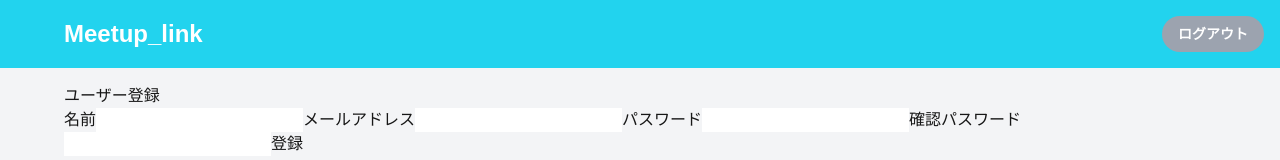
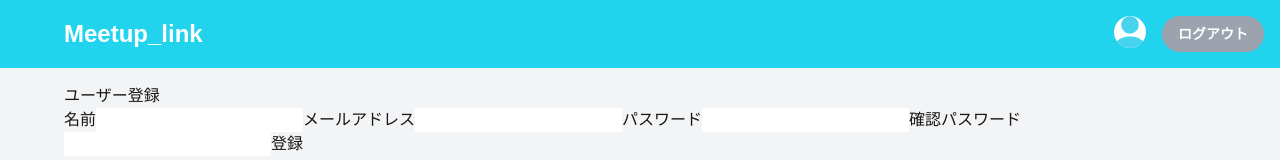
Before and after one commit to kai-phoenix/meetup_link, a Next.js app in the folder frontend/: page /register in a window 1280 px wide. Shown: the top 160 px of the page. Built offline with nearby package versions, Linux system fonts and the light colour scheme.

Commit message:
[add]ユーザープロフィールへの遷移を実装
ユーザープロフィールへの遷移を実装

```diff
--- /dev/null
+++ b/frontend/app/components/ProfileImageLink.tsx
@@ -0,0 +1,13 @@
+'use client';
+
+import { useRouter } from "next/navigation";
+
+export function ProfileImageLink() {
+    const router = useRouter();
+    const handleImageClick = () => {
+        router.push("/profile");
+    }
+    return (
+        <img src = "/profile.png" className = "w-8 h-8 rounded-full bg-white bg-content" onClick = {handleImageClick} />
+    )
+}
--- a/frontend/app/layout.tsx
+++ b/frontend/app/layout.tsx
@@ -2,6 +2,7 @@ import type { Metadata } from "next";
 import { Geist, Geist_Mono } from "next/font/google";
 import "./globals.css";
 import { LogoutButton } from "./components/LogoutButton";
+import { ProfileImageLink } from "./components/ProfileImageLink";
 
 const geistSans = Geist({
   variable: "--font-geist-sans",
@@ -30,7 +31,8 @@ export default function RootLayout({
       >
         <header className="flex bg-cyan-400 justify-between align-middle min-w-max">
           <p className="text-2xl font-bold my-auto ml-16 text-white">Meetup_link</p>
-          <nav className="justify-end p-4">
+          <nav className="justify-end p-4 flex gap-4">
+            <ProfileImageLink/>
             <LogoutButton/>
           </nav>
         </header>
```
Also changed, not shown: frontend/public/profile.png (added).
